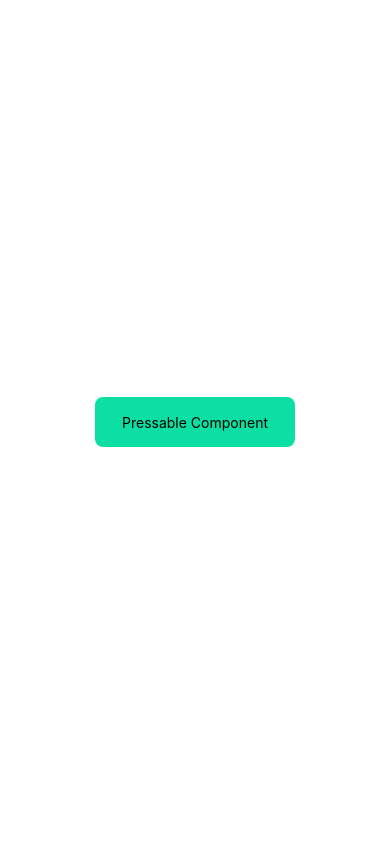
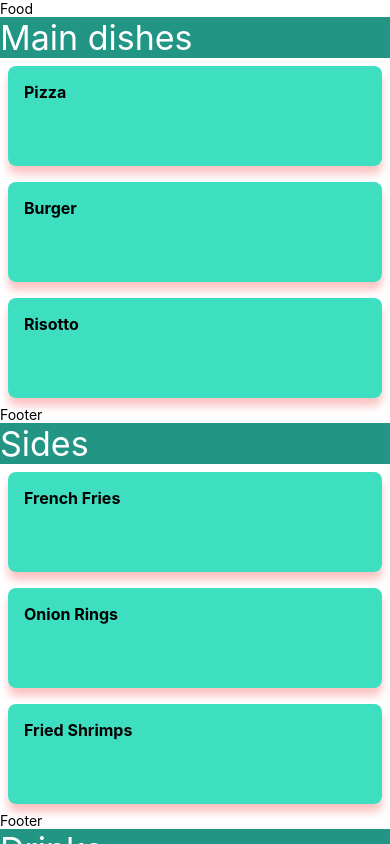
Before and after one commit to rddewan/react-native-beginner, a React Native app in the folder CoreComponents/: screen / in a window 390 px wide. Built offline with nearby package versions, Linux system fonts and the light colour scheme.

Commit message:
section list component

```diff
--- a/CoreComponents/App.js
+++ b/CoreComponents/App.js
@@ -10,6 +10,7 @@ import PressableComponent from "./Components/PressableComponent";
 import RowComponent from "./Components/RowComponent";
 import SafeAreaViewComponet from "./Components/SafeAreaViewComponet";
 import ScrollViewComponent from "./Components/ScrollViewComponent";
+import SectionListComponent from "./Components/SectionListComponent";
 import SwitchComponent from "./Components/SwitchComponent";
 import TextComponent from "./Components/TextComponent";
 import View from "./Components/ViewComponent";
@@ -33,7 +34,9 @@ export default function App() {
     {/* <SwitchComponent /> */}
     {/* <BackgroundImageComponent /> */}
     {/* <SafeAreaViewComponet /> */}
-    <PressableComponent />
+    {/* <PressableComponent /> */}
+    {/* <ModalComponent /> */}
+    <SectionListComponent />
 
 
     </>
--- /dev/null
+++ b/CoreComponents/Components/SectionListComponent.jsx
@@ -0,0 +1,91 @@
+
+import { useState } from "react";
+import { SectionList, View, StyleSheet, Text, SafeAreaView } from "react-native"
+
+const DATA = [
+    {
+      title: 'Main dishes',
+      data: ['Pizza', 'Burger', 'Risotto'],
+    },
+    {
+      title: 'Sides',
+      data: ['French Fries', 'Onion Rings', 'Fried Shrimps'],
+    },
+    {
+      title: 'Drinks',
+      data: ['Water', 'Coke', 'Beer'],
+    },
+    {
+      title: 'Desserts',
+      data: ['Cheese Cake', 'Ice Cream'],
+    },
+  ];
+
+
+const SectionListComponent = () => {
+
+    const [refreshing, setRefreshing] = useState(false);
+
+    function onRefresh() {
+        console.log('onRefresh');
+        setRefreshing(true);
+        setTimeout(() => {
+            setRefreshing(false);
+            console.log('onRefresh ... completed');
+        }, 2000)
+    }
+
+    return (
+        <SafeAreaView style={styles.container}>
+            <SectionList
+                sections={DATA}
+                renderItem={({ item }) =>
+                    (<View style={styles.card} >
+                        <Text style={styles.item}>{item}</Text>
+                    </View>)
+                }
+                ListEmptyComponent={() => <Text>Empty Data</Text>}
+                renderSectionHeader={({ section: { title } }) => <Text style={styles.header}>{title}</Text>}
+                renderSectionFooter={() => <Text>Footer</Text>}
+                refreshing={refreshing}
+                onRefresh={onRefresh}
+                ListHeaderComponent={() => <Text>Food</Text>}
+                ListFooterComponent={() => <Text>End of List</Text>}
+            />
+        </SafeAreaView>
+    )
+}
+
+export default SectionListComponent;
+
+const styles = StyleSheet.create({
+    container: {
+        flex: 1,
+        padding: 16,
+    },
+    card: {
+        backgroundColor: '#04d4aec4',
+        padding: 16,
+        borderRadius: 8,
+        marginHorizontal: 8,
+        marginVertical: 8,
+        elevation: 4,
+        shadowColor: "#ef0e0e",
+        shadowOffset: {
+            width: 0,
+            height: 8
+        },
+        shadowOpacity: 0.25,
+        shadowRadius: 8,
+        height: 100
+    },
+    item: {
+        fontSize: 16,
+        fontWeight: 'bold',
+    },
+    header: {
+        fontSize: 34,
+        backgroundColor: '#229584',
+        color: 'white',
+    }
+})
```
